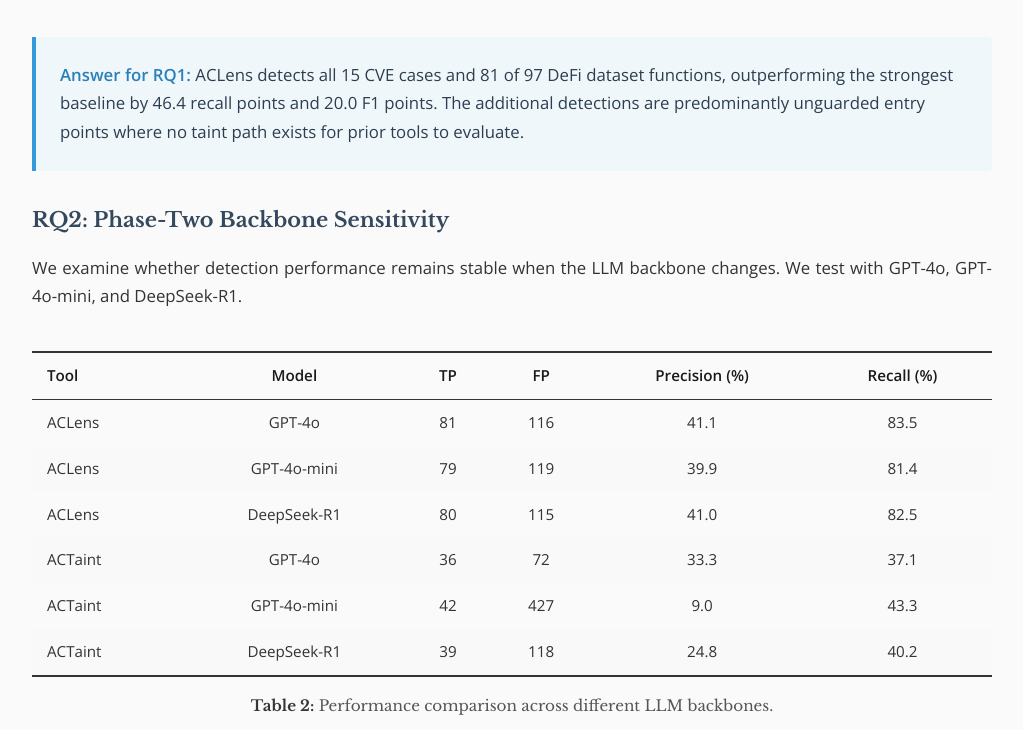
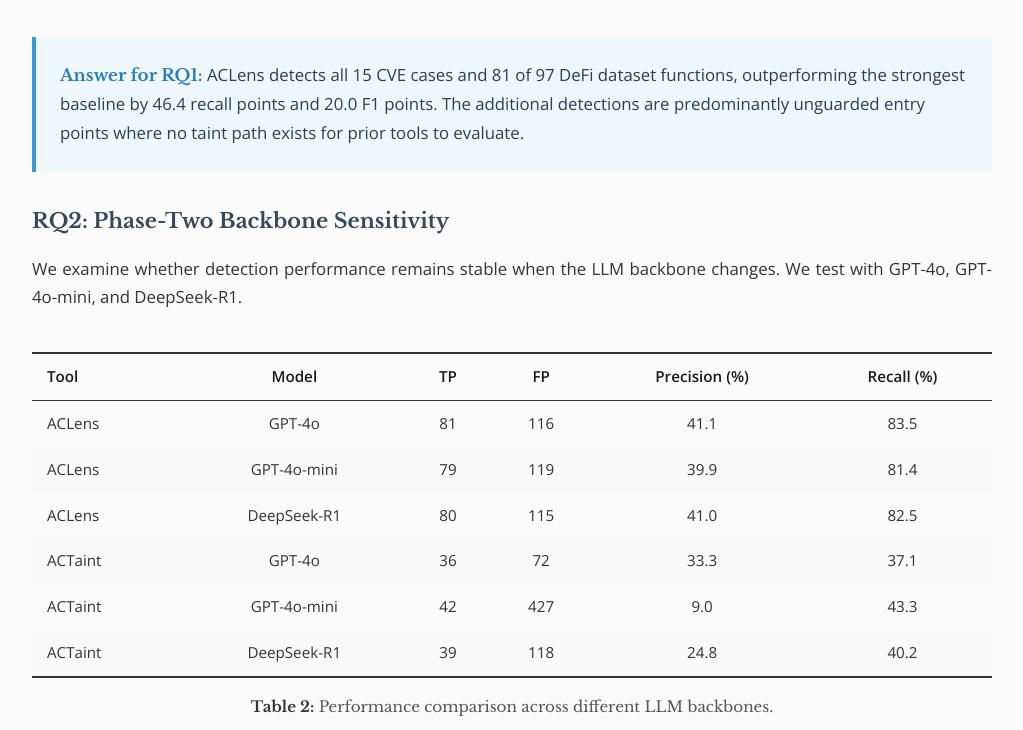
Before and after one commit to 666wula666/AClens, a plain HTML site: page docs/index.html in a window 1280 px wide. Shown: the part 11010-11740 px from the top of the page, without its empty margins (128-1151 px from the left). Drawn offline with nearby package versions, Linux system fonts and the light colour scheme.

Commit message:
style: polish answer box font in academic theme

```diff
--- a/docs/index.html
+++ b/docs/index.html
@@ -115,7 +115,7 @@
       font-size: 1.05rem;
     }
 
-    .answer-box strong { color: #2980b9; }
+    .answer-box strong { color: #2980b9; font-family: 'Libre Baskerville', serif; }
 
     .button.is-academic {
       background-color: #ecf0f1;
```
